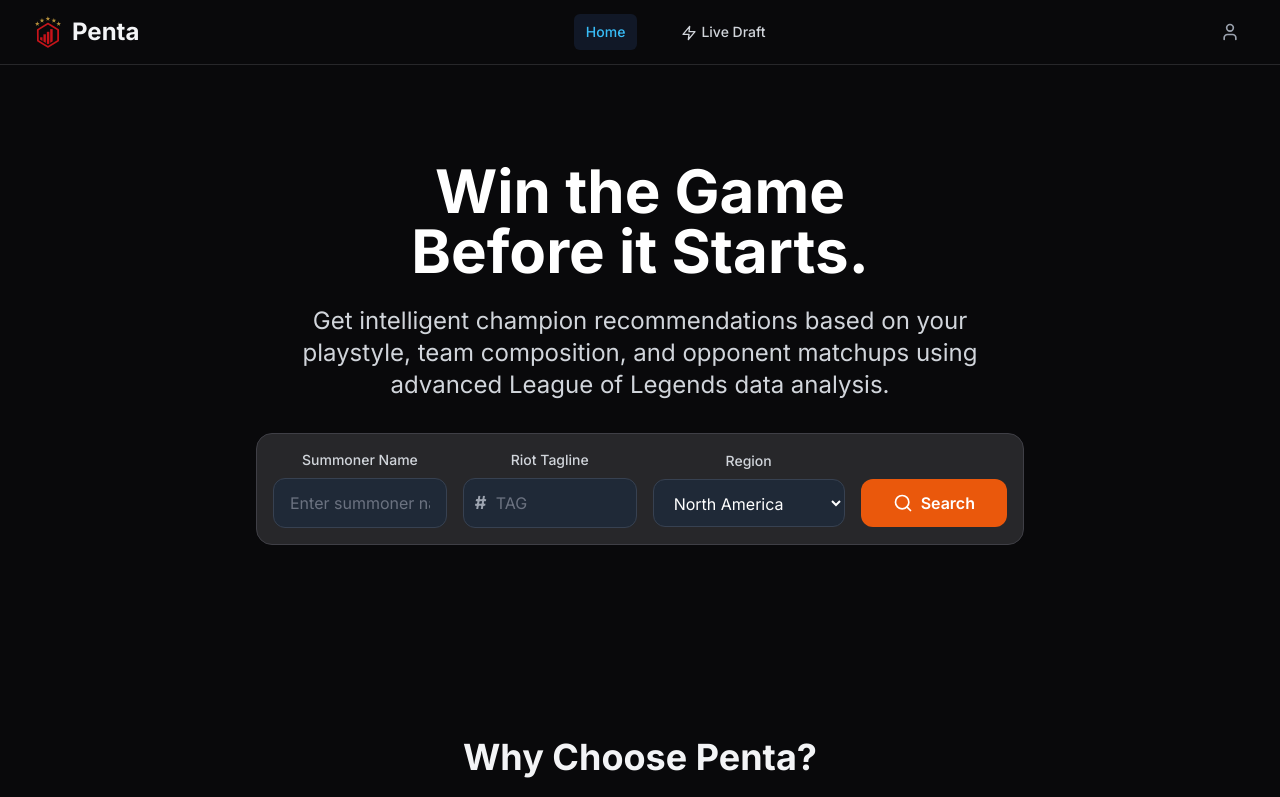
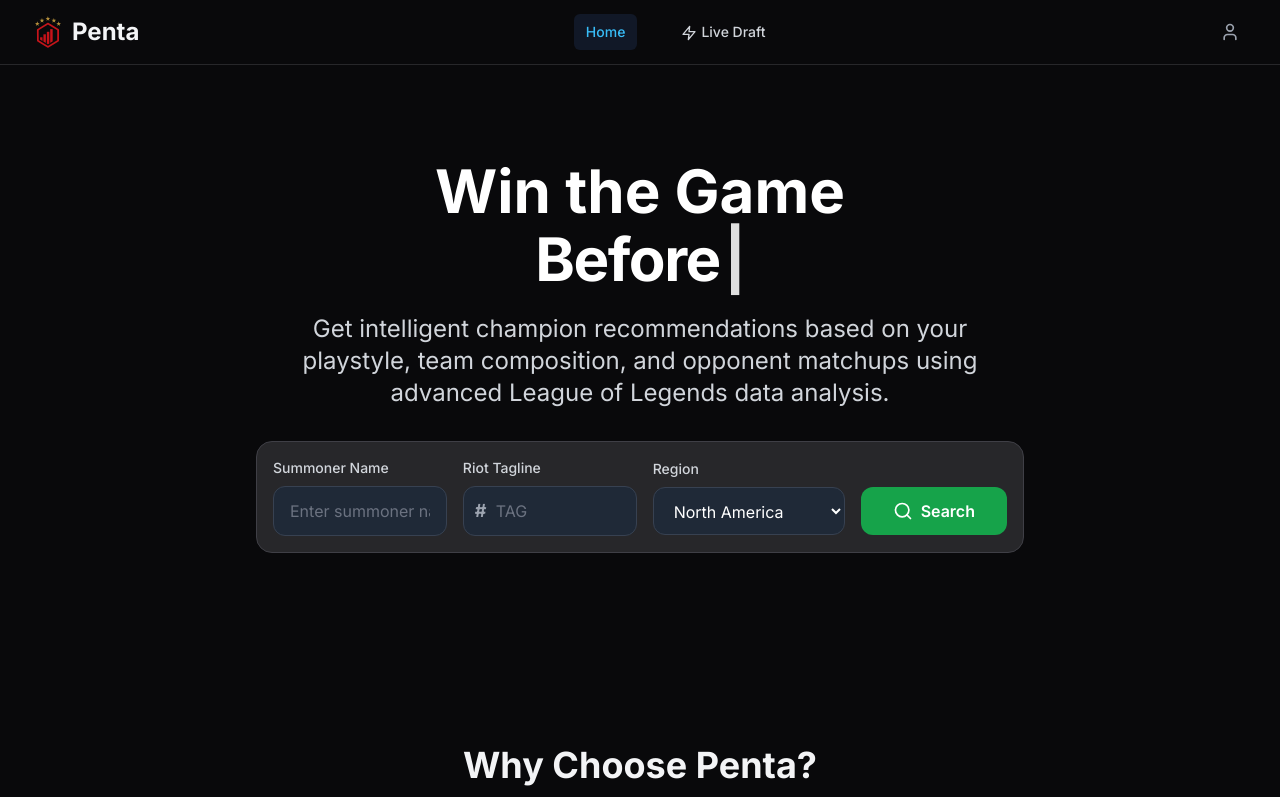
Before and after one commit to ekc395/Penta, a React (Vite) app in the folder frontend/: page / in a window 1280 px wide. Shown: the top 797 px of the page. Built offline with nearby package versions, Linux system fonts and the light colour scheme.

Commit message:
Added typing animation and more recoloring

```diff
--- a/frontend/src/components/layout/Footer.tsx
+++ b/frontend/src/components/layout/Footer.tsx
@@ -1,15 +1,16 @@
 import { Github, Twitter, Mail } from 'lucide-react'
+import PentaLogo from '@/assets/PentaLogo.png'
 
 export function Footer() {
   return (
-    <footer className="bg-gray-900 text-white">
+    <footer className="bg-zinc-950 text-white">
       <div className="max-w-7xl mx-auto px-4 sm:px-6 lg:px-8 py-12">
         <div className="grid grid-cols-1 md:grid-cols-4 gap-8">
           {/* Brand */}
           <div className="col-span-1 md:col-span-2">
             <div className="flex items-center space-x-2 mb-4">
               <div className="w-8 h-8 rounded-lg flex items-center justify-center">
-                <img src="src/assets/PentaLogo.png" alt="Logo"></img>
+                <img src={PentaLogo} alt="Penta Logo" className="w-full h-full object-contain" />
               </div>
               <span className="text-xl font-bold">Penta</span>
             </div>
--- /dev/null
+++ b/frontend/src/components/ui/TextType.tsx
@@ -0,0 +1,192 @@
+import { ElementType, useEffect, useRef, useState, createElement, useMemo, useCallback } from 'react';
+import { gsap } from 'gsap';
+
+interface TextTypeProps {
+  className?: string;
+  showCursor?: boolean;
+  hideCursorWhileTyping?: boolean;
+  cursorCharacter?: string | React.ReactNode;
+  cursorBlinkDuration?: number;
+  cursorClassName?: string;
+  text: string | string[];
+  as?: ElementType;
+  typingSpeed?: number;
+  initialDelay?: number;
+  pauseDuration?: number;
+  deletingSpeed?: number;
+  loop?: boolean;
+  textColors?: string[];
+  variableSpeed?: { min: number; max: number };
+  onSentenceComplete?: (sentence: string, index: number) => void;
+  startOnVisible?: boolean;
+  reverseMode?: boolean;
+}
+
+const TextType = ({
+  text,
+  as: Component = 'div',
+  typingSpeed = 50,
+  initialDelay = 0,
+  pauseDuration = 2000,
+  deletingSpeed = 30,
+  loop = true,
+  className = '',
+  showCursor = true,
+  hideCursorWhileTyping = false,
+  cursorCharacter = '|',
+  cursorClassName = '',
+  cursorBlinkDuration = 0.5,
+  textColors = [],
+  variableSpeed,
+  onSentenceComplete,
+  startOnVisible = false,
+  reverseMode = false,
+  ...props
+}: TextTypeProps & React.HTMLAttributes<HTMLElement>) => {
+  const [displayedText, setDisplayedText] = useState('');
+  const [currentCharIndex, setCurrentCharIndex] = useState(0);
+  const [isDeleting, setIsDeleting] = useState(false);
+  const [currentTextIndex, setCurrentTextIndex] = useState(0);
+  const [isVisible, setIsVisible] = useState(!startOnVisible);
+  const cursorRef = useRef<HTMLSpanElement>(null);
+  const containerRef = useRef<HTMLElement>(null);
+
+  const textArray = useMemo(() => (Array.isArray(text) ? text : [text]), [text]);
+
+  const getRandomSpeed = useCallback(() => {
+    if (!variableSpeed) return typingSpeed;
+    const { min, max } = variableSpeed;
+    return Math.random() * (max - min) + min;
+  }, [variableSpeed, typingSpeed]);
+
+  const getCurrentTextColor = () => {
+    if (textColors.length === 0) return;
+    return textColors[currentTextIndex % textColors.length];
+  };
+
+  useEffect(() => {
+    if (!startOnVisible || !containerRef.current) return;
+
+    const observer = new IntersectionObserver(
+      entries => {
+        entries.forEach(entry => {
+          if (entry.isIntersecting) {
+            setIsVisible(true);
+          }
+        });
+      },
+      { threshold: 0.1 }
+    );
+
+    observer.observe(containerRef.current);
+    return () => observer.disconnect();
+  }, [startOnVisible]);
+
+  useEffect(() => {
+    if (showCursor && cursorRef.current) {
+      gsap.set(cursorRef.current, { opacity: 1 });
+      gsap.to(cursorRef.current, {
+        opacity: 0,
+        duration: cursorBlinkDuration,
+        repeat: -1,
+        yoyo: true,
+        ease: 'power2.inOut'
+      });
+    }
+  }, [showCursor, cursorBlinkDuration]);
+
+  useEffect(() => {
+    if (!isVisible) return;
+
+    let timeout: NodeJS.Timeout;
+
+    const currentText = textArray[currentTextIndex];
+    const processedText = reverseMode ? currentText.split('').reverse().join('') : currentText;
+
+    const executeTypingAnimation = () => {
+      if (isDeleting) {
+        if (displayedText === '') {
+          setIsDeleting(false);
+          if (currentTextIndex === textArray.length - 1 && !loop) {
+            return;
+          }
+
+          if (onSentenceComplete) {
+            onSentenceComplete(textArray[currentTextIndex], currentTextIndex);
+          }
+
+          setCurrentTextIndex(prev => (prev + 1) % textArray.length);
+          setCurrentCharIndex(0);
+          timeout = setTimeout(() => {}, pauseDuration);
+        } else {
+          timeout = setTimeout(() => {
+            setDisplayedText(prev => prev.slice(0, -1));
+          }, deletingSpeed);
+        }
+      } else {
+        if (currentCharIndex < processedText.length) {
+          timeout = setTimeout(
+            () => {
+              setDisplayedText(prev => prev + processedText[currentCharIndex]);
+              setCurrentCharIndex(prev => prev + 1);
+            },
+            variableSpeed ? getRandomSpeed() : typingSpeed
+          );
+        } else if (textArray.length > 1 || loop) {
+          timeout = setTimeout(() => {
+            setIsDeleting(true);
+          }, pauseDuration);
+        }
+      }
+    };
+
+    if (currentCharIndex === 0 && !isDeleting && displayedText === '') {
+      timeout = setTimeout(executeTypingAnimation, initialDelay);
+    } else {
+      executeTypingAnimation();
+    }
+
+    return () => clearTimeout(timeout);
+  }, [
+    currentCharIndex,
+    displayedText,
+    isDeleting,
+    typingSpeed,
+    deletingSpeed,
+    pauseDuration,
+    textArray,
+    currentTextIndex,
+    loop,
+    initialDelay,
+    isVisible,
+    reverseMode,
+    variableSpeed,
+    getRandomSpeed,
+    onSentenceComplete
+  ]);
+
+  const shouldHideCursor =
+    hideCursorWhileTyping && (currentCharIndex < textArray[currentTextIndex].length || isDeleting);
+
+  return createElement(
+    Component,
+    {
+      ref: containerRef,
+      className: `inline-block whitespace-pre-wrap tracking-tight ${className}`,
+      ...props
+    },
+    <span className="inline" style={{ color: getCurrentTextColor() || 'inherit' }}>
+      {displayedText}
+    </span>,
+    showCursor && (
+      <span
+        ref={cursorRef}
+        className={`ml-1 inline-block opacity-100 ${shouldHideCursor ? 'hidden' : ''} ${cursorClassName}`}
+      >
+        {cursorCharacter}
+      </span>
+    )
+  );
+};
+
+export default TextType;
--- a/frontend/src/pages/HomePage.tsx
+++ b/frontend/src/pages/HomePage.tsx
@@ -6,6 +6,7 @@
 import { Region } from '@/types'
 import { summonerApi } from '@/services/api'
 import { PlayerAutofill, PlayerSuggestion } from '@/components/search/PlayerAutofill'
+import TextType from '@/components/ui/TextType'
 
 export function HomePage() {
   const [summonerName, setSummonerName] = useState('')
@@ -69,13 +70,26 @@
             initial={{ opacity: 0, y: 20 }}
             animate={{ opacity: 1, y: 0 }}
             transition={{ duration: 0.8 }}
-            className="text-center"
+            className="flex flex-col items-center"
           >
-            <h1 className="text-4xl md:text-6xl font-bold mb-6">
-              Win the Game
-              <span className="block text-white">Before it Starts.</span>
-            </h1>
-            <p className="text-xl md:text-2xl text-gray-300 mb-8 max-w-3xl mx-auto">
+            <div className="flex flex-col items-center mb-6">
+              <div className="min-w-[600px] md:min-w-[900px] text-center">
+                <div className="text-4xl md:text-6xl font-bold mb-2">
+                  Win the Game
+                </div>
+                <TextType
+                  text="Before it Starts."
+                  as="h2"
+                  className="text-4xl md:text-6xl font-bold text-white"
+                  typingSpeed={100}
+                  initialDelay={500}
+                  loop={true}
+                  showCursor={true}
+                  cursorClassName="text-white"
+                />
+              </div>
+            </div>
+            <p className="text-xl md:text-2xl text-gray-300 mb-8 max-w-3xl mx-auto text-center">
               Get intelligent champion recommendations based on your playstyle, team composition,
               and opponent matchups using advanced League of Legends data analysis.
             </p>
@@ -156,7 +170,7 @@
                     <button
                       onClick={handleSearch}
                       disabled={isLoading}
-                      className="w-full lg:w-auto px-8 py-3 bg-accent-600 hover:bg-accent-700 disabled:bg-accent-400 disabled:cursor-not-allowed rounded-xl font-semibold transition-colors flex items-center justify-center space-x-2"
+                      className="w-full lg:w-auto px-8 py-3 bg-green-600 hover:bg-green-700 disabled:bg-green-400 disabled:cursor-not-allowed rounded-xl font-semibold transition-colors flex items-center justify-center space-x-2"
                     >
                       <Search className="w-5 h-5" />
                       <span>{isLoading ? 'Searching...' : 'Search'}</span>
@@ -241,7 +255,7 @@
       </section>
 
       {/* CTA Section */}
-      <section className="py-24 bg-zinc-900">
+      <section className="py-24 bg-zinc-950">
         <div className="max-w-4xl mx-auto px-4 sm:px-6 lg:px-8 text-center">
           <motion.div
             initial={{ opacity: 0, y: 20 }}
```
